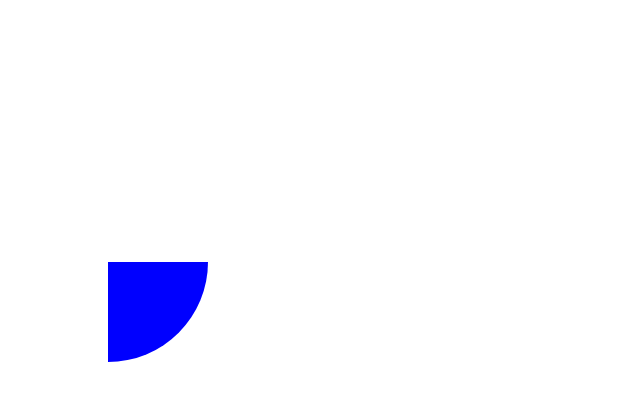
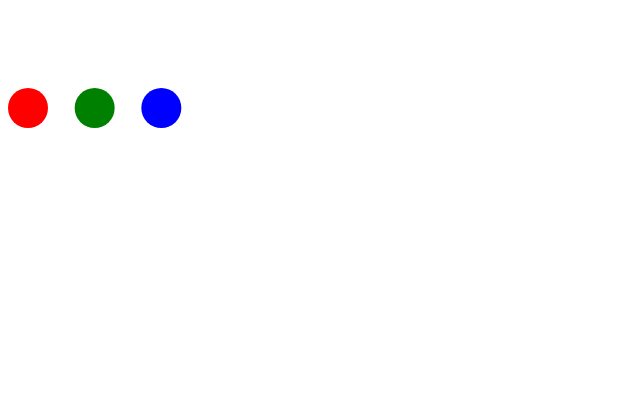
Before and after one commit to no222hj/1dv610-L2, a website with bundled scripts: page src/index.html in a window 1280 px wide. Shown: the whole page, without its empty margins (0-640 px from the left). Built offline with nearby package versions, Linux system fonts and the light colour scheme.

Commit message:
Learning svg.

```diff
--- a/src/index.html
+++ b/src/index.html
@@ -8,10 +8,5 @@
 </head>
 <body>
     <div class="container" id="pieChart"></div>
-    <svg width="200" height="200" xmlns="http://www.w3.org/2000/svg">
-      <!-- Create segments of the pie chart -->
-      <path d="M100,100 L200,100 A100,100 0 0,1 100,200 Z" fill="blue" />
-
-  </svg>
 </body>
 </html>
--- a/src/js/pie-chart/pie-chart.js
+++ b/src/js/pie-chart/pie-chart.js
@@ -44,18 +44,24 @@ export class PieChart {
     console.log(data)
     let currentPoint = 0
     const svg = document.createElementNS("http://www.w3.org/2000/svg", "svg")
+    svg.setAttribute("width", "200")
+    svg.setAttribute("height", "200")
     for (let index = 0; index < data.length; index++) {
-      const pieSlice = this.generateSlice(data[index])
+      const pieSlice = this.generateSlice(data[index], currentPoint)
       currentPoint += data[index].percent * 200
+       console.log(currentPoint)
       svg.appendChild(pieSlice)
     }
     return svg
   }
 
   generateSlice(data, currentPoint) {
-    const pieSlice = document.createElementNS("http://www.w3.org/2000/svg", "path")
-    pieSlice.setAttribute("d", `M100,100 L${currentPoint},100 A100,100 0 0,1 100,200 Z`)
-    pieSlice.setAttribute("fill", data.color)
+    const pieSlice = document.createElementNS("http://www.w3.org/2000/svg", "circle")
+    pieSlice.setAttribute("cx", `${currentPoint + 20}`)
+    pieSlice.setAttribute("cy", "100")
+    pieSlice.setAttribute("r", "20")
+    pieSlice.setAttribute("fill", `${data.color}`)
+
     return pieSlice
   }
 
```
